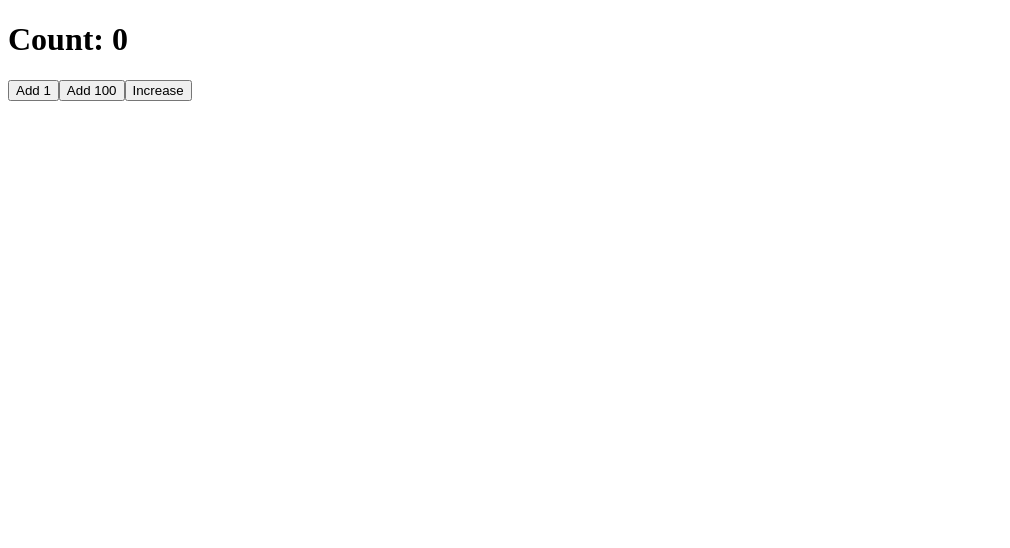
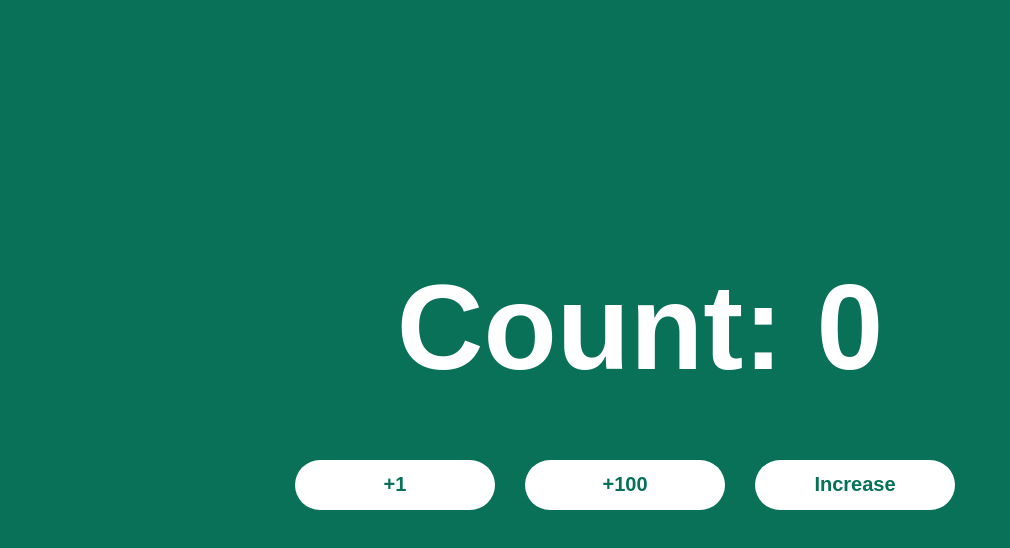
Before and after one commit to mate-academy/react_counter, a React (Create React App) app: page / in a window 1280 px wide. Shown: the top 548 px of the page, without its empty margins (0-1010 px from the left). Built offline with nearby package versions, Linux system fonts and the light colour scheme.

Commit message:
Solution

```diff
--- a/src/App.scss
+++ b/src/App.scss
@@ -2,6 +2,65 @@ iframe {
   display: none;
 }
 
+html {
+  user-select: none;
+  font-family: Arial, Helvetica, sans-serif;
+  font-size: 60px;
+}
+
+body {
+  display: flex;
+  flex-direction: column;
+  justify-content: center;
+  align-items: center;
+
+  background-color: #0a7159;
+}
+
 button {
   cursor: pointer;
+  width: 200px;
+  height: 50px;
+  margin-right: 30px;
+
+  color: #057158;
+  font-size: 20px;
+  font-family: Arial, Helvetica, sans-serif;
+  font-weight: 700;
+
+  border: 0;
+  border-radius: 30px;
+  background-color: #fff;
+  transition: background 0.5s;
 }
+
+.App {
+  margin-top: 250px;
+  color: #fff;
+
+  &__title {
+    margin: 0 0 40px;
+    text-align: center;
+  }
+
+  &__add-one {
+    &:hover {
+      color: #fff;
+      background: #43bf35;
+    }
+  }
+
+  &__add-100 {
+    &:hover {
+      color: #fff;
+      background: #d9d132;
+    }
+  }
+
+  &__increase {
+    &:hover {
+      color: #fff;
+      background: #c65532;
+    }
+  }
+}
--- a/src/App.tsx
+++ b/src/App.tsx
@@ -11,14 +11,17 @@ export class App extends React.Component<{}, State> {
   };
 
   addOne = () => {
-    // write code here
+    this.setState((prevState) => ({
+      count: prevState.count + 1,
+    }));
   };
 
   add100 = () => {
-    // write code here
+    this.setState((prevState) => ({
+      count: prevState.count + 100,
+    }));
   };
 
-  // DON'T change the code below
   increase = () => {
     this.addOne();
 
@@ -37,11 +40,11 @@ export class App extends React.Component<{}, State> {
         </h1>
 
         <button type="button" className="App__add-one" onClick={this.addOne}>
-          Add 1
+          +1
         </button>
 
         <button type="button" className="App__add-100" onClick={this.add100}>
-          Add 100
+          +100
         </button>
 
         <button type="button" className="App__increase" onClick={this.increase}>
```
Also changed, not shown: 1 other file (tests, documents, lock files or other folders).
